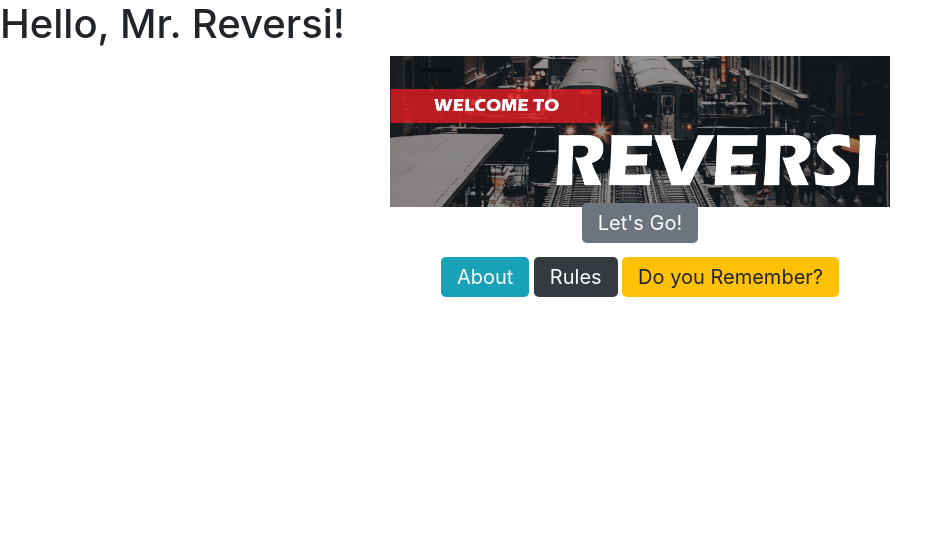
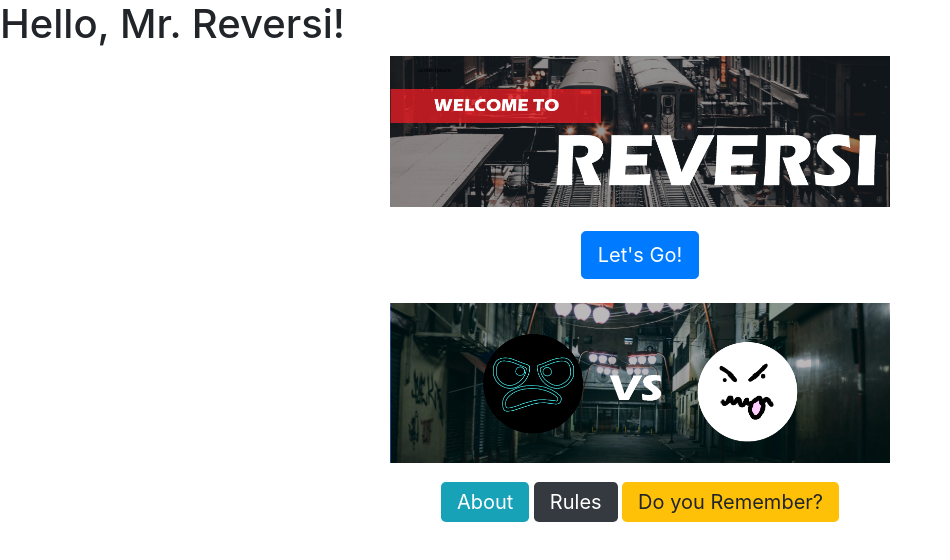
Before and after one commit to jdelshad/reversi_mhcid, a website: page public/index.html in a window 1280 px wide. Shown: the whole page, without its empty margins (0-950 px from the left). Drawn offline with nearby package versions, Linux system fonts and the light colour scheme.

Commit message:
HTML index clean up

```diff
--- a/public/index.html
+++ b/public/index.html
@@ -10,9 +10,8 @@
     <link rel="stylesheet" href="https://maxcdn.bootstrapcdn.com/bootstrap/4.0.0/css/bootstrap.min.css" integrity="sha384-Gn5384xqQ1aoWXA+058RXPxPg6fy4IWvTNh0E263XmFcJlSAwiGgFAW/dAiS6JXm" crossorigin="anonymous">
     <style>
     //sourced from Stakeoverflow  https://stackoverflow.com/questions/24309721/in-bootstrap-3-how-to-change-the-distance-between-rows-in-vertica
-    .row-m-t{
-      margin-top : 10px
-    }
+    .top-buffer { margin-top:20px; }
+
     </style>
     <title>Hello Mr. Reversi!</title>
   </head>
@@ -25,26 +24,37 @@
         </div>
       </div>
       <!--spacer row-->
-      <div class="row row-m-t">
-        <div class="col"></div>
+      <div class="row top-buffer">
+        <div class="col">
+        	</br>
+        </div>
     </div>
 
       <div class="row">
         <div class="col">
-          <a href="name.html" class="btn-lg btn-secondary">Let's Go!</a>
+          <a href="name.html" class="btn btn-primary btn-lg">Let's Go!</a>
         </div>
       </div>
+         <div class="row top-buffer">
+        <div class="col">
+        	</br>
+        </div>
+    </div>
       <div class="row">
         <div class="col">
-          <img class="img-fluid" src="assets/images/bottom-banner.png" alt="Reversi logo bottom" style="width:0%"/></br>
+          <img class="img-fluid" src="assets/images/bottom-banner.png" alt="Reversi logo bottom" style="width:40%"/>
         </div>
-
       </div>
+   <div class="row top-buffer">
+        <div class="col">
+        	</br>
+        </div>
+    </div>
         <div class="row">
           <div class="col">
             <a href="about.html" class="btn-lg btn-info">About</a>
             <a href="https://en.wikipedia.org/wiki/Reversi" class="btn-lg btn-dark">Rules</a>
-            <a href="https://youtu.be/Gs069dndIYk?t=20" class="btn-lg btn-warning">Do you Remember?</a>
+            <a href="https://youtu.be/Gs069dndIYk?t=20" class="btn-lg btn-warning" target="_blank">Do you Remember?</a>
           </div>
       </div>
     </div>
```
